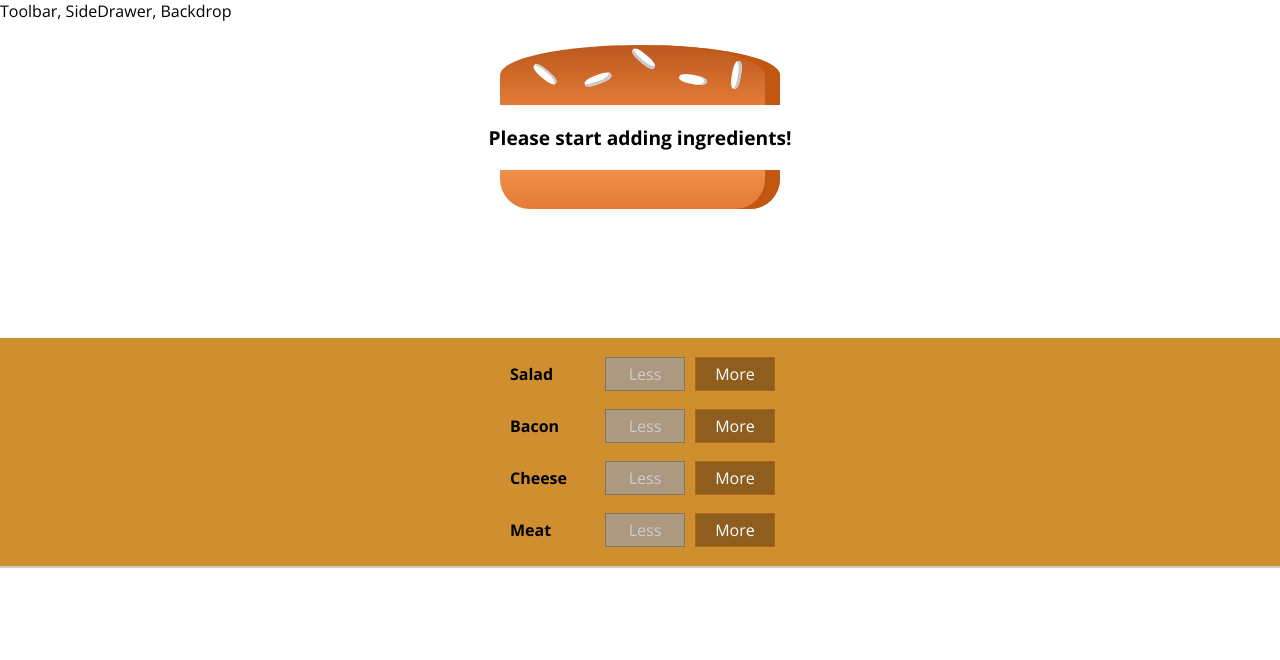
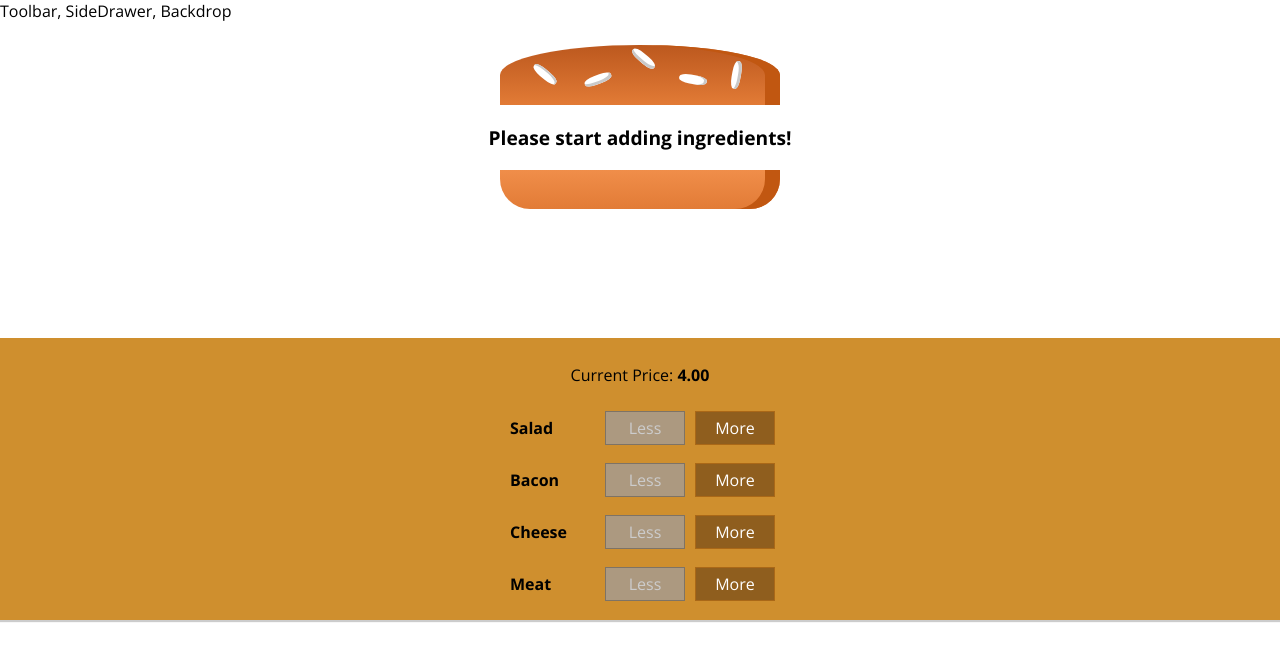
Before and after one commit to viktoria17/burger-builder, a React app: page / in a window 1280 px wide. Shown: the top 660 px of the page. Built offline with nearby package versions, Linux system fonts and the light colour scheme.

Commit message:
Show price

```diff
--- a/src/components/Burger/BuildControls/BuildControls.js
+++ b/src/components/Burger/BuildControls/BuildControls.js
@@ -10,8 +10,11 @@ const controls = [
 	{ label: 'Meat', type: 'meat' }
 ];
 
-const buildControls = ({ ingredientAdded, ingredientRemoved, disableButton }) => (
+const buildControls = ({ ingredientAdded, ingredientRemoved, disableButton, burgerPrice }) => (
 	<div className={classes.BuildControls}>
+		<p>
+			Current Price: <strong>{burgerPrice.toFixed(2)}</strong>
+		</p>
 		{controls.map((ctrl) => (
 			<BuildControl
 				key={ctrl.label}
@@ -19,6 +22,7 @@ const buildControls = ({ ingredientAdded, ingredientRemoved, disableButton }) =>
 				added={() => ingredientAdded(ctrl.type)}
 				removed={() => ingredientRemoved(ctrl.type)}
 				disabled={disableButton[ctrl.type]}
+				totalPrice={burgerPrice}
 			/>
 		))}
 	</div>
--- a/src/containers/BurgerBuilder/BurgerBuilder.js
+++ b/src/containers/BurgerBuilder/BurgerBuilder.js
@@ -81,6 +81,7 @@ class BurgerBuilder extends Component {
 					ingredientAdded={this.addIngredientHandler}
 					ingredientRemoved={this.removeIngredientHandler}
 					disableButton={disabledInfo}
+					burgerPrice={this.state.totalPrice}
 				/>
 			</Aux>
 		);
```
